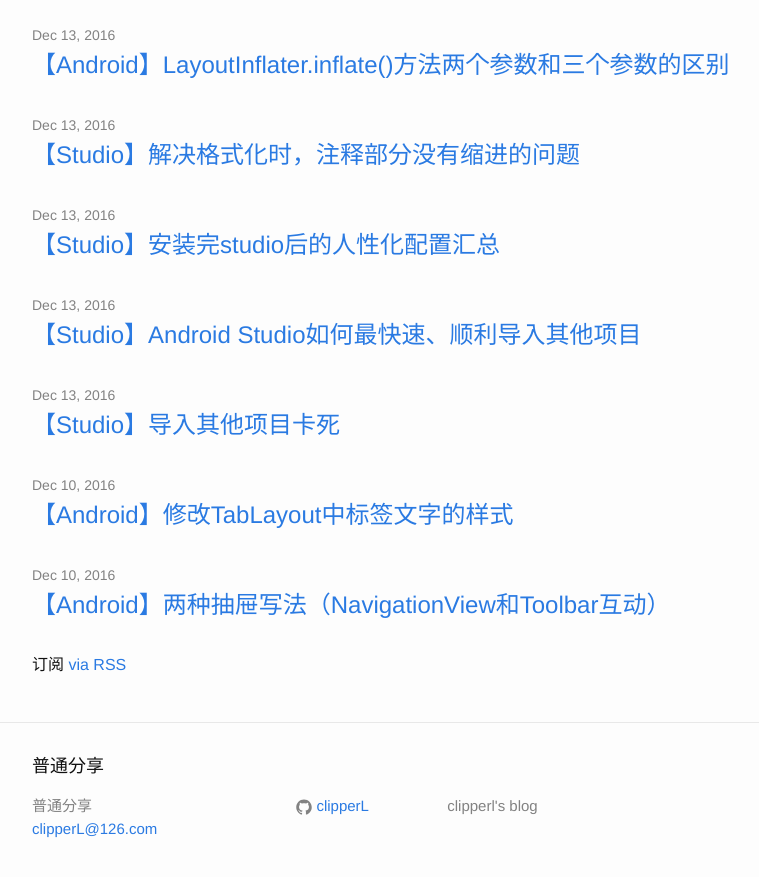
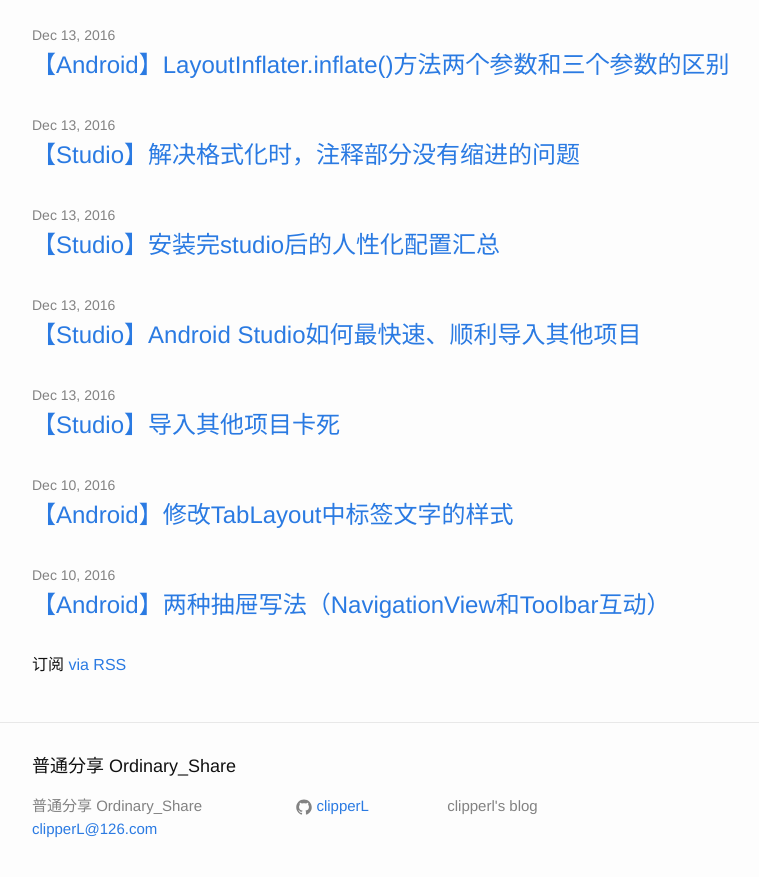
Before and after one commit to clipperL/clipperl.github.io, a Jekyll site: the page built from index.html, in a window 1280 px wide and 900 px high, scrolled down 2058 px. Shown: the top 877 px of the window, without its empty margins (238-997 px from the left). Built offline with Jekyll 4.4.1, drawn with Linux system fonts in a browser that asks for light colours; comment, search, counter and statistics services are not loaded; some of the changed text lies outside the part shown.

Commit message:
change the title

```diff
--- a/_config.yml
+++ b/_config.yml
@@ -1,5 +1,5 @@
 # Site settings
-title: 普通分享
+title: 普通分享 Ordinary_Share
 email: clipperL@126.com
 description: > # this means to ignore newlines until "baseurl:"
   clipperl's blog
```
